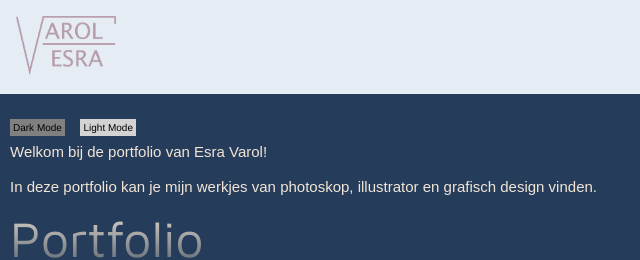
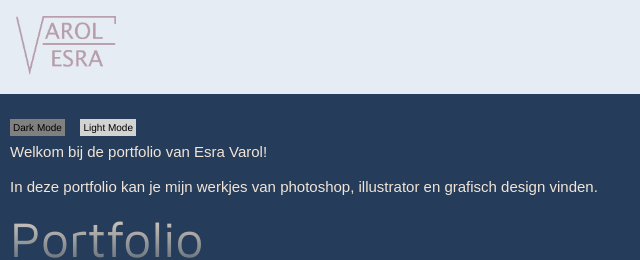
Before and after one commit to EsraVarol/portfolio, a plain HTML site: page index.html in a window 1280 px wide. Shown: the top 260 px of the page, 0-640 px from the left. Drawn offline with Linux system fonts and the light colour scheme.

Commit message:
derde versie

```diff
--- a/index.html
+++ b/index.html
@@ -34,7 +34,7 @@
 
 		<a href="#" class="dark">Dark Mode</a>
 		<a href="#" class="light">Light Mode</a>
-		<p>Welkom bij de portfolio van Esra Varol! </p>  <p> In deze portfolio kan je mijn werkjes van photoskop, illustrator en grafisch design vinden.</p>
+		<p>Welkom bij de portfolio van Esra Varol! </p>  <p> In deze portfolio kan je mijn werkjes van photoshop, illustrator en grafisch design vinden.</p>
 
 
 	<h2>Portfolio</h2>
```
